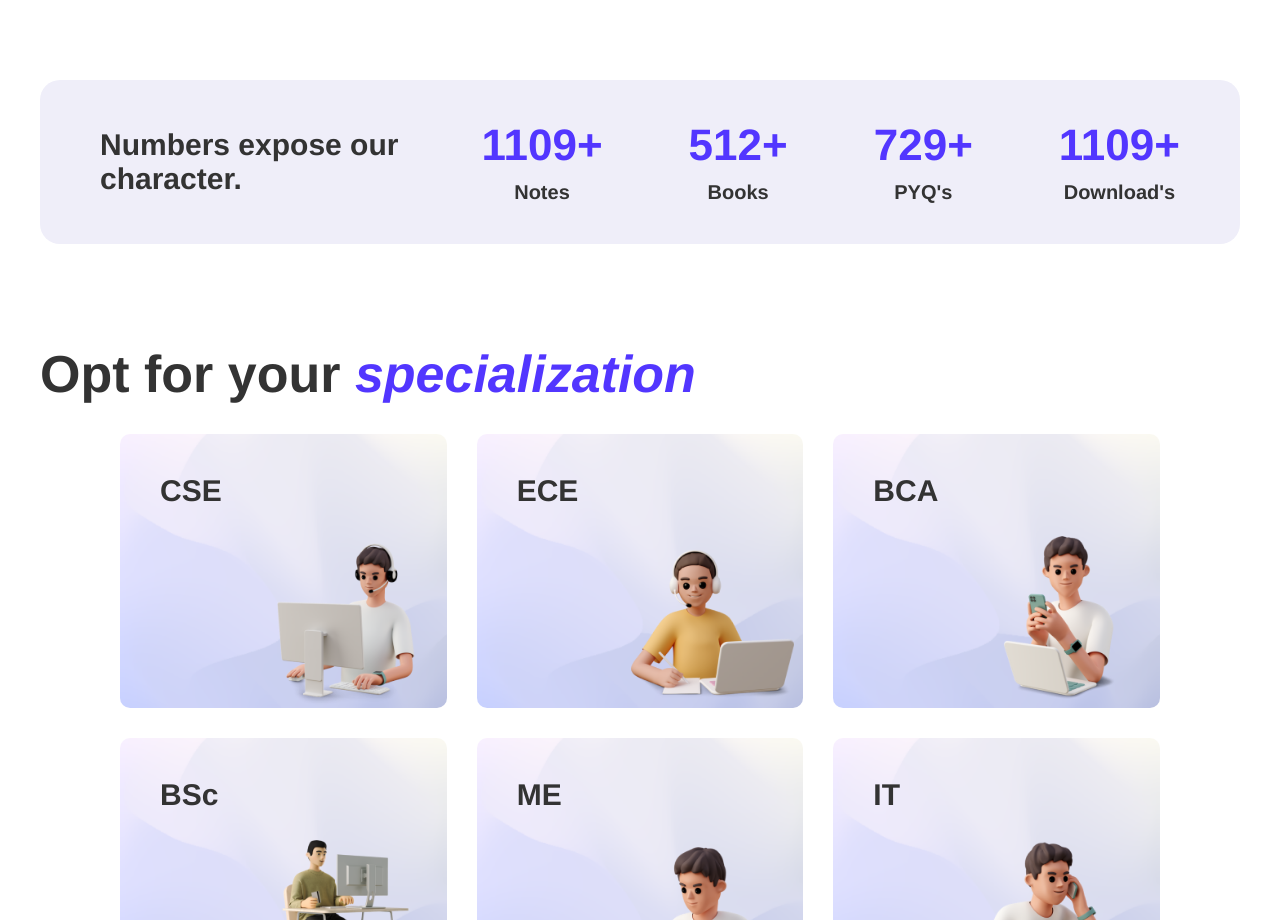
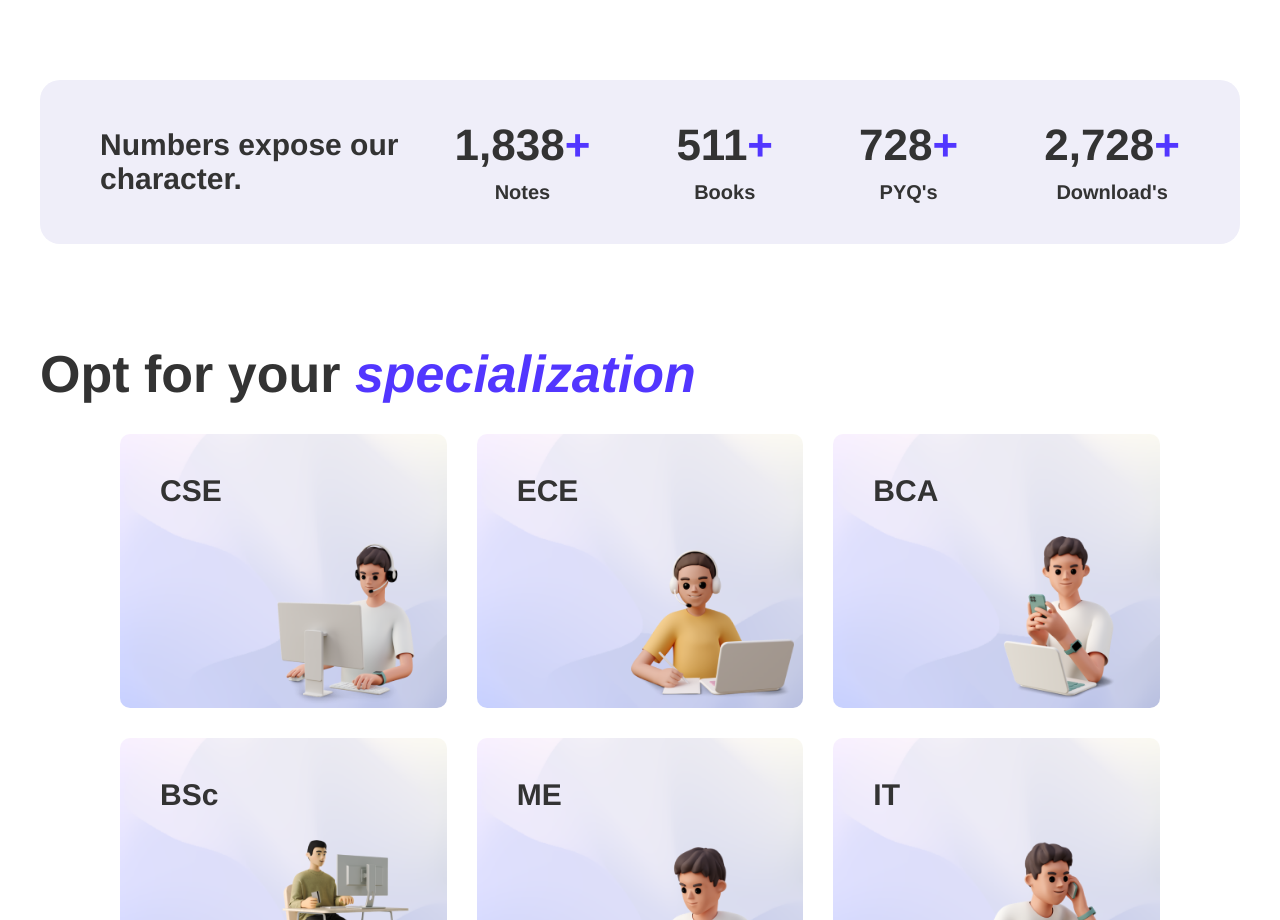
Before and after one commit to shivam907/temp1, a React (Create React App) app: page / in a window 1280 px wide. Shown: the part 820-1740 px from the top of the page. Built offline with nearby package versions, Linux system fonts and the light colour scheme; a web font is replaced by a local one.

Commit message:
Fixed the Number Animation

```diff
--- a/package.json
+++ b/package.json
@@ -13,14 +13,15 @@
     "@testing-library/react": "^13.4.0",
     "@testing-library/user-event": "^13.5.0",
     "react": "^18.2.0",
+    "react-countup": "^6.4.2",
     "react-dom": "^18.2.0",
     "react-router-dom": "^6.11.1",
     "react-scripts": "5.0.1",
     "web-vitals": "^2.1.4"
   },
   "scripts": {
-     "predeploy": "npm run build",
-  "deploy": "gh-pages -d build",
+    "predeploy": "npm run build",
+    "deploy": "gh-pages -d build",
     "start": "react-scripts start",
     "build": "react-scripts build",
     "test": "react-scripts test",
--- a/src/Components/Numbers/Numbers.jsx
+++ b/src/Components/Numbers/Numbers.jsx
@@ -1,59 +1,18 @@
 import React from "react";
 import classes from "./Numbers.module.css";
 
-let timer;
+import CountUp from "react-countup";
 function Numbers() {
-  // const App = () => {
-  const [counter, setCounter] = React.useState(0);
-  React.useEffect(() => {
-    const interval = setInterval(() => {
-      if (counter < 1839) {
-        setCounter(counter + 1);
-      }
-    }, 1);
-
-    return () => {
-      clearInterval(interval);
-    };
-  });
-  const [counter1, setCounter1] = React.useState(0);
-  React.useEffect(() => {
-    const interval = setInterval(() => {
-      if (counter1 < 512) {
-        setCounter1(counter1 + 1);
-      }
-    }, 1.2);
-
-    return () => {
-      clearInterval(interval);
-    };
-  });
-  const [counter2, setCounter2] = React.useState(0);
-  React.useEffect(() => {
-    const interval = setInterval(() => {
-      if (counter2 < 729) {
-        setCounter2(counter2 + 1);
-      }
-    }, 1.2);
-
-    return () => {
-      clearInterval(interval);
-    };
-  });
-  const [counter3, setCounter3] = React.useState(0);
-  React.useEffect(() => {
-    const interval = setInterval(() => {
-      if (counter3 < 2729) {
-        setCounter3(counter3 + 1);
-      }
-    }, 0.75);
-
-    return () => {
-      clearInterval(interval);
-    };
-  });
-  // return <div>{counterState}</div>;
-  // };
+  const [loading, setLoading] = React.useState(false);
+  const onStart = () => {
+    setLoading(true);
+  };
+  const onEnd = () => {
+    setLoading(false);
+  };
+  const containerProps = {
+    "aria-busy": loading,
+  };
 
   return (
     <div class={classes["number-section"]}>
@@ -61,28 +20,63 @@ function Numbers() {
       <div class={classes["notes-books-pyq"]}>
         <div>
           <span class={`${classes["notes-number"]} ${classes["number"]}`}>
-            {counter}+
+            {/* {counter}+ */}
+            <CountUp
+              class={`${classes["downloads-number"]} ${classes.number}`}
+              end={1839}
+              duration="5"
+              onStart={onStart}
+              onEnd={onEnd}
+              containerProps={containerProps}
+            />
+            +
           </span>
           <br />
           <h2 class={`${classes["notes-label"]} ${classes.label}`}>Notes</h2>
         </div>
         <div>
           <span class={`${classes["books-number"]} ${classes.number}`}>
-            {counter1}+
+            {/* {counter1}+ */}
+            <CountUp
+              class={`${classes["downloads-number"]} ${classes.number}`}
+              end={512}
+              duration="5"
+              onStart={onStart}
+              onEnd={onEnd}
+              containerProps={containerProps}
+            />
+            +
           </span>
           <br />
           <h2 class={`${classes["books-label"]} ${classes.label}`}>Books</h2>
         </div>
         <div>
           <span class={`${classes["pyqs-number"]} ${classes.number}`}>
-            {counter2}+
+            {/* {counter2}+ */}
+            <CountUp
+              class={`${classes["downloads-number"]} ${classes.number}`}
+              end={729}
+              duration="5"
+              onStart={onStart}
+              onEnd={onEnd}
+              containerProps={containerProps}
+            />
+            +
           </span>
           <br />
           <h2 class={`${classes["pyqs-label"]} ${classes.label}`}>PYQ's</h2>
         </div>
         <div>
           <span class={`${classes["downloads-number"]} ${classes.number}`}>
-            {counter3}+
+            <CountUp
+              class={`${classes["downloads-number"]} ${classes.number}`}
+              end={2729}
+              duration="5"
+              onStart={onStart}
+              onEnd={onEnd}
+              containerProps={containerProps}
+            />
+            +
           </span>
           <br />
           <h2 class={`${classes["downloads-label"]} ${classes.label}`}>
```
Also changed, not shown: 1 other file (tests, documents, lock files or other folders).
